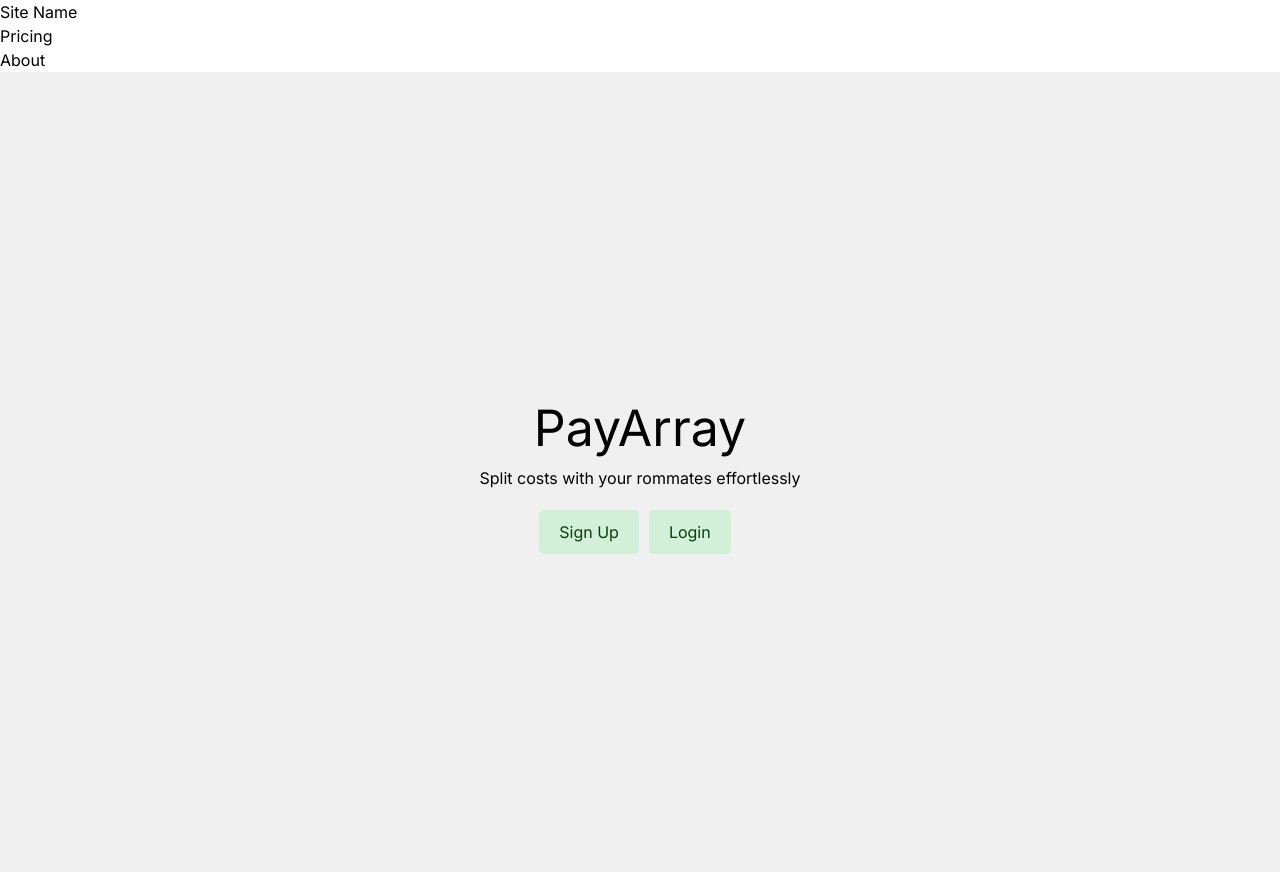
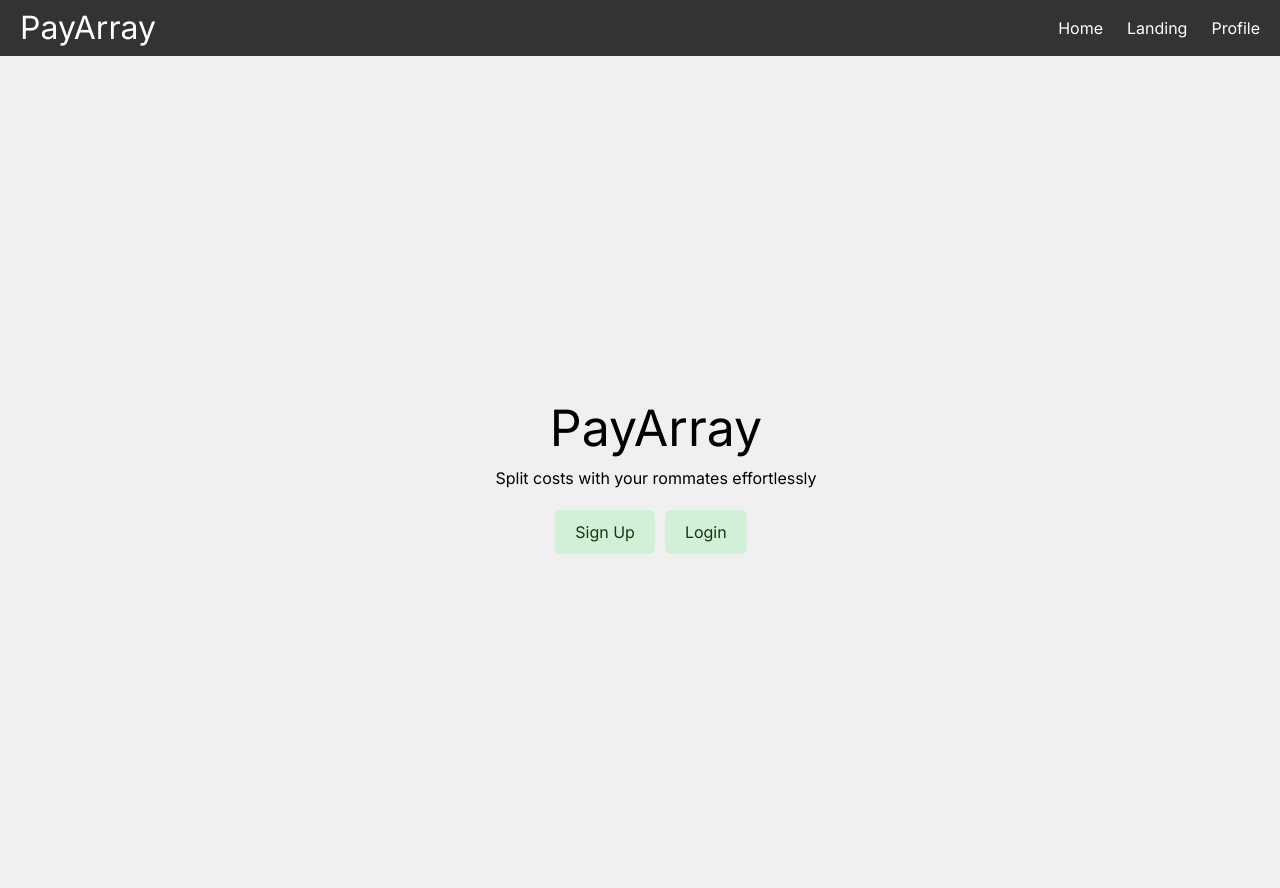
Before and after one commit to rit628/Pay-Array, a Next.js app in the folder frontend/: page / in a window 1280 px wide. Built offline with nearby package versions, Linux system fonts and the light colour scheme.

Commit message:
fixed navbar

```diff
--- a/frontend/app/components/index.tsx
+++ b/frontend/app/components/navigation/index.tsx
@@ -1,9 +1,9 @@
 // App.tsx
 import React from "react";
 import Navbar from "./navigationBar";
-import Home from "../home/page";
-import Landing from "../landing/page";
-import Profile from "../profile/page";
+import Home from "../../home/page";
+import Landing from "../../landing/page";
+import Profile from "../../profile/page";
 
 export default function App() {
   return (
--- a/frontend/app/components/navigation/navbar/Button.tsx
+++ /dev/null
@@ -1,7 +0,0 @@
-const Button = () => {
-    return (
-      <button className="h-12 rounded-lg bg-white font-bold px-5">Sign In</button>
-    );
-  };
-
-  export default Button;
--- a/frontend/app/components/navigation/navbar/Logo.tsx
+++ /dev/null
@@ -1,58 +0,0 @@
-"use client";
-import Image from "next/image";
-import { useEffect, useState } from "react";
-import Link from "next/link";
-import Button from "./Button";
-
-const Logo = () => {
-  //update the size of the logo when the size of the screen changes
-  const [width, setWidth] = useState(0);
-
-  const updateWidth = () => {
-    const newWidth = window.innerWidth;
-    setWidth(newWidth);
-  };
-
-  useEffect(() => {
-    window.addEventListener("resize", updateWidth);
-    updateWidth();
-  }, []);
-
-  // change between the logo and the button when the user scrolls
-  const [showButton, setShowButton] = useState(false);
-
-  const changeNavButton = () => {
-    if (window.scrollY >= 400 && window.innerWidth < 768) {
-      setShowButton(true);
-    } else {
-      setShowButton(false);
-    }
-  };
-
-  useEffect(() => {
-    window.addEventListener("scroll", changeNavButton);
-  }, []);
-
-  return (
-    <>
-      <Link href="/" style={{ display: showButton ? "none" : "block" }}>
-        <Image
-          src="/images/logo.png"
-          alt="Logo"
-          width={width < 1024 ? "150" : "250"}
-          height={width < 1024 ? "45" : "74"}
-          className="relative"
-        />
-      </Link>
-      <div
-        style={{
-          display: showButton ? "block" : "none",
-        }}
-      >
-        <Button />
-      </div>
-    </>
-  );
-};
-
-export default Logo;
--- a/frontend/app/components/navigation/navbar/index.tsx
+++ /dev/null
@@ -1,59 +0,0 @@
-import React from "react";
-import Link from "next/link";
-import Logo from "./Logo";
-import Button from "./Button";
-
-const Navbar = ({ toggle }: { toggle: () => void }) => {
-  return (
-    <>
-      <div className="w-full h-20 bg-emerald-800 sticky top-0">
-        <div className="container mx-auto px-4 h-full">
-          <div className="flex justify-between items-center h-full">
-            <Logo />
-            <button
-              type="button"
-              className="inline-flex items-center md:hidden"
-              onClick={toggle}
-            >
-              <svg
-                xmlns="http://www.w3.org/2000/svg"
-                width="40"
-                height="40"
-                viewBox="0 0 24 24"
-              >
-                <path
-                  fill="#fff"
-                  d="M3 6h18v2H3V6m0 5h18v2H3v-2m0 5h18v2H3v-2Z"
-                />
-              </svg>
-            </button>
-            <ul className="hidden md:flex gap-x-6 text-white ">
-              <li>
-                <Link href="/about">
-                  <p>About Us</p>
-                </Link>
-              </li>
-              <li>
-                <Link href="/services">
-                  <p>Services</p>
-                </Link>
-              </li>
-              <li>
-                <Link href="/contacts">
-                  <p>Contacts</p>
-                </Link>
-              </li>
-            </ul>
-            <div className="hidden md:block">
-              <Button />
-            </div>
-          </div>
-        </div>
-      </div>
-    </>
-  );
-};
-
-
-export default Navbar;
-export { Logo, Button };
--- a/frontend/app/components/navigationBar.tsx
+++ b/frontend/app/components/navigation/navigationBar.tsx
@@ -4,12 +4,13 @@ import Link from "next/link";
 export default function Navbar() {
   return (
     <nav className="nav">
-      <Link href="/" passHref>
-        <a className="site-title">Site Name</a>
+      <Link href="/" passHref className="site-title">
+        PayArray
       </Link>
       <ul>
-        <CustomLink href="/home">Pricing</CustomLink>
-        <CustomLink href="/landing">About</CustomLink>
+        <CustomLink href="/home">Home</CustomLink>
+        <CustomLink href="/landing">Landing</CustomLink>
+        <CustomLink href="/profile">Profile</CustomLink>
       </ul>
     </nav>
   );
@@ -23,7 +24,7 @@ interface CustomLinkProps {
 function CustomLink({ href, children }: CustomLinkProps) {
   return (
     <li>
-      <Link href={href}>{children}</Link>
+      <Link href={href} legacyBehavior>{children}</Link>
     </li>
   );
 }
--- a/frontend/app/components/navigation/sidebar/index.tsx
+++ /dev/null
@@ -1,45 +0,0 @@
-import Link from "next/link";
-
-const Sidebar = ({
-  isOpen,
-  toggle,
-}: {
-  isOpen: boolean;
-  toggle: () => void;
-}): JSX.Element => {
-  return (
-    <>
-      <div
-        className="sidebar-container fixed w-full h-full overflow-hidden justify-center bg-white grid pt-[120px] left-0 z-10"
-        style={{
-          opacity: `${isOpen ? "1" : "0"}`,
-          top: ` ${isOpen ? "0" : "-100%"}`,
-        }}
-      >
-        <button className="absolute right-0 p-5" onClick={toggle}>
-        {/* Close icon */}
-          <svg xmlns="http://www.w3.org/2000/svg" width="48" height="48" viewBox="0 0 24 24">
-            <path
-              fill="currentColor"
-              d="M19 6.41L17.59 5L12 10.59L6.41 5L5 6.41L10.59 12L5 17.59L6.41 19L12 13.41L17.59 19L19 17.59L13.41 12L19 6.41Z"
-            />
-          </svg>
-        </button>
-
-        <ul className="sidebar-nav text-center leading-relaxed text-xl">
-          <li>
-            <Link href="/home" onClick={toggle}><p>Home</p></Link>
-          </li>
-          <li>
-            <Link href="/landing" onClick={toggle}><p>Landing</p></Link>
-          </li>
-          <li>
-            <Link href="/profile" onClick={toggle}><p>Profile</p></Link>
-          </li>
-        </ul>
-      </div>
-    </>
-  );
-};
-
-export default Sidebar;
--- a/frontend/app/home/page.tsx
+++ b/frontend/app/home/page.tsx
@@ -1,5 +1,5 @@
 import Head from "next/head";
-import Navigation from "../components/navigationBar";
+import Navigation from "../components/navigation/navigationBar";
 
 const Home = () => {
   return (
@@ -7,7 +7,6 @@ const Home = () => {
       <Head>
         <title>PayArray | Home</title>
       </Head>
-      <Navigation />
         <div className="container">
           <h1>Home</h1>
           <p>Split costs with your rommates effortlessly</p>
--- a/frontend/app/layout.tsx
+++ b/frontend/app/layout.tsx
@@ -2,7 +2,7 @@ import type { Metadata } from "next";
 import { Inter } from "next/font/google";
 import "./styles/globals.css";
 import React from 'react';
-import Navigation from "./components/navigationBar";
+import Navigation from "./components/navigation/navigationBar";
 
 const inter = Inter({ subsets: ["latin"] });
 
--- a/frontend/app/page.tsx
+++ b/frontend/app/page.tsx
@@ -10,10 +10,10 @@ const OpenScreen = () => {
       <h1>PayArray</h1>
       <p>Split costs with your rommates effortlessly</p>
       <div className="button-container">
-        <Link href="/signup">
+        <Link href="/signup" legacyBehavior>
           <button className="button">Sign Up</button>
         </Link>
-        <Link href="/login">
+        <Link href="/login" legacyBehavior>
           <button className="button">Login</button>
         </Link>
       </div>
--- a/frontend/app/profile/page.tsx
+++ b/frontend/app/profile/page.tsx
@@ -7,7 +7,7 @@ const Profile = () => {
       <Head>
         <title>PayArray</title>
       </Head>
-      <h1>Landing</h1>
+      <h1>Profile</h1>
       <p>Split costs with your rommates effortlessly</p>
     </div>
   );
--- a/frontend/app/styles/globals.css
+++ b/frontend/app/styles/globals.css
@@ -119,3 +119,55 @@ h1 {
   box-shadow: 0 4px 6px rgba(0, 0, 0, 0.1); /* Add box-shadow to create a box around the login page */
   width: 24rem;
 }
+* {
+  box-sizing: border-box;
+}
+
+body {
+  margin: 0;
+  background-color: #f0f0f0;
+}
+
+.container {
+  margin: 1rem;
+  text-align: center;
+}
+
+.nav {
+  background-color: #333;
+  color: white;
+  display: flex;
+  justify-content: space-between;
+  align-items: stretch;
+  gap: 2rem;
+  padding: 0 1rem;
+}
+
+.site-title {
+  font-size: 2rem;
+}
+
+.nav ul {
+  padding: 0;
+  margin: 0;
+  list-style: none;
+  display: flex;
+  gap: 1rem;
+}
+
+.nav a {
+  color: inherit;
+  text-decoration: none;
+  height: 100%;
+  display: flex;
+  align-items: center;
+  padding: .25rem;
+}
+
+.nav li.active {
+  background-color: #555;
+}
+
+.nav li:hover {
+  background-color: #777;
+}
```
